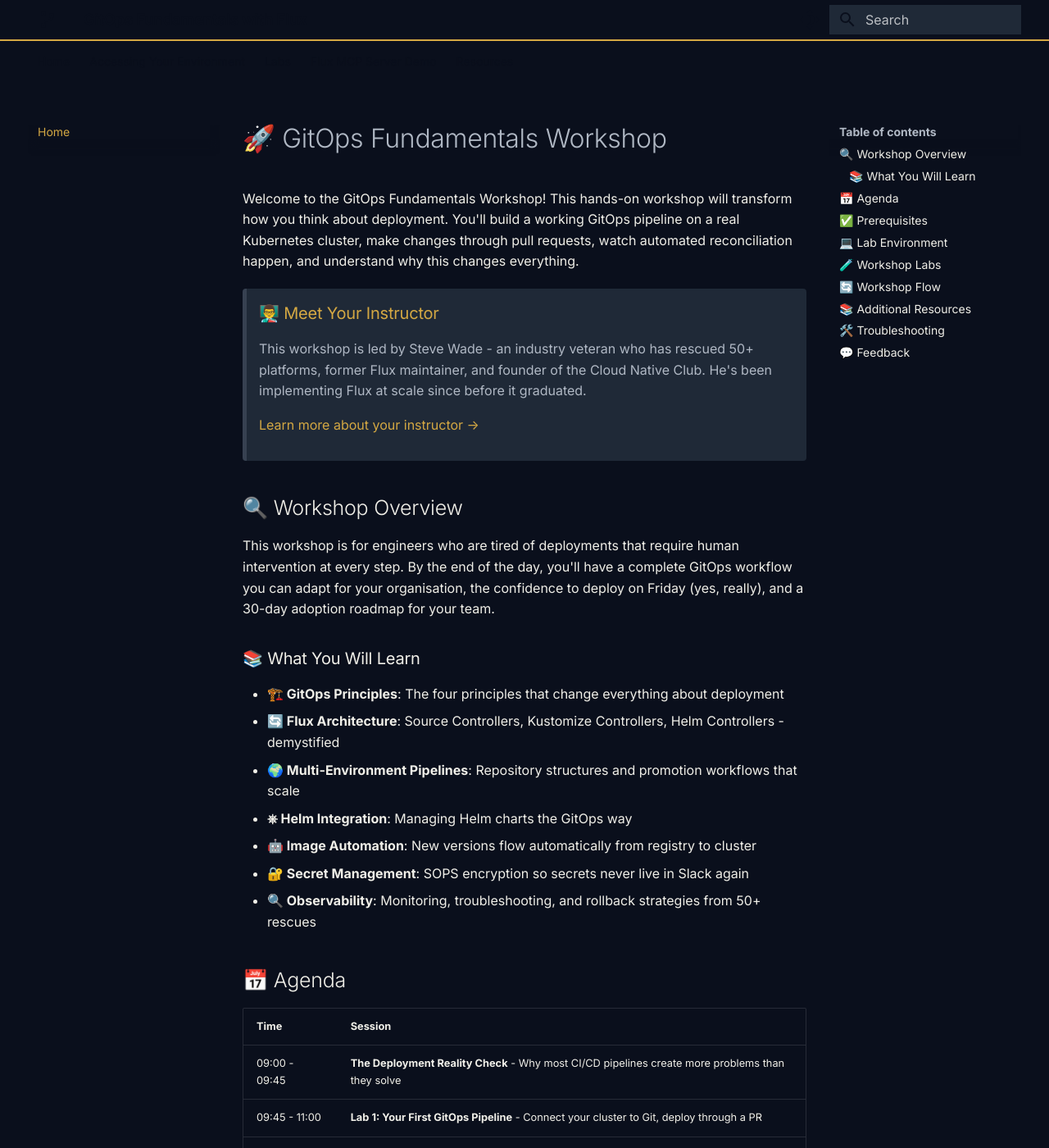
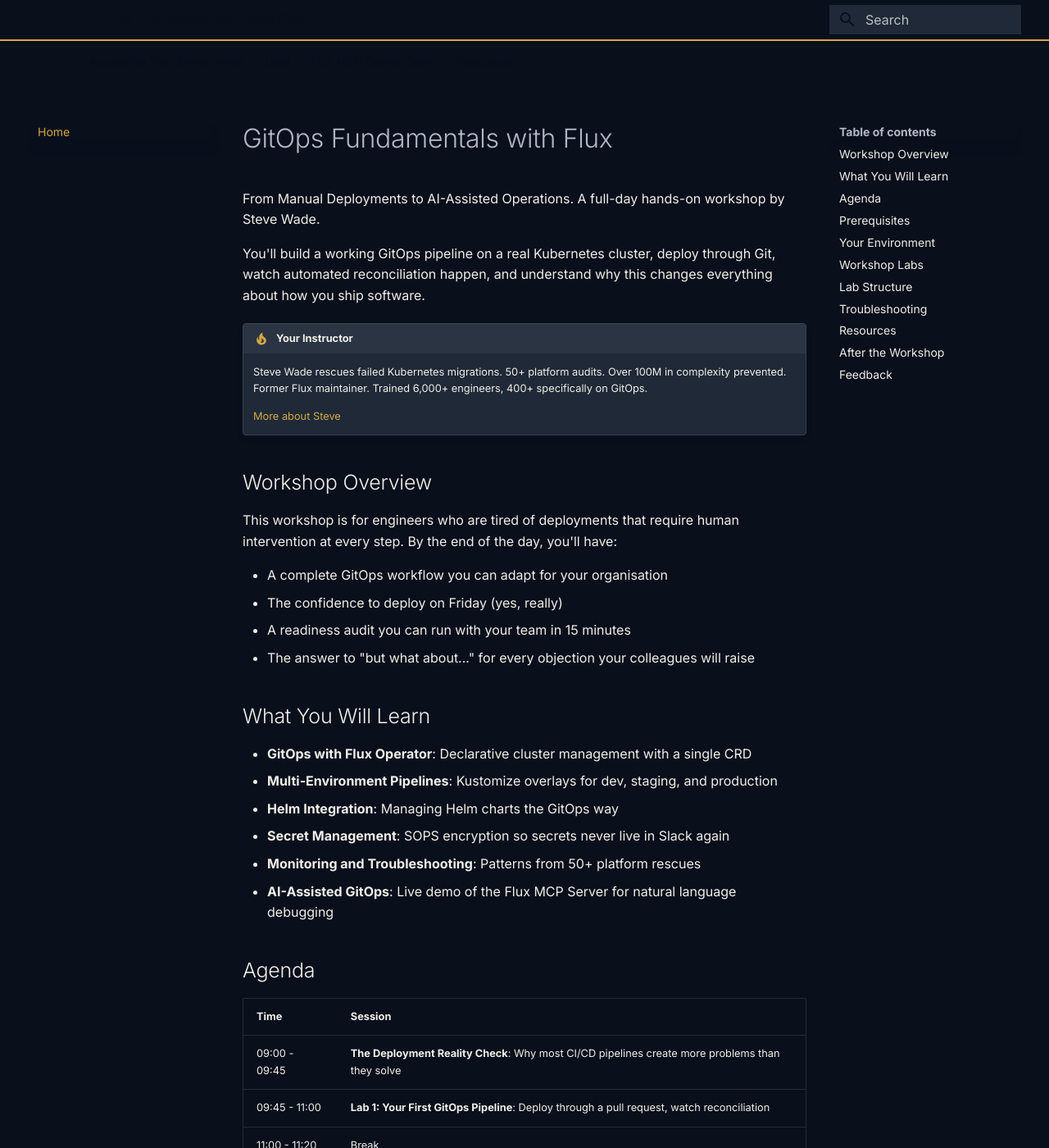
Before and after one commit to stevenwadeconsulting/gitops-fundamentals-lab, an MkDocs documentation site: the page built from docs/index.md, in a window 1280 px wide and 1400 px high. Shown: the whole window at 82% size. Built offline with MkDocs 1.6.1 and Material for MkDocs 9.7.7, drawn with Linux system fonts in a browser that asks for light colours; some of the changed text lies outside the part shown.

Commit message:
Rewrite index page and fix instructor card for Platform Fix
Complete rewrite of index.md: removed all emoji from headings, updated
agenda for 5-lab structure + MCP demo, replaced inline HTML cards with
native admonitions, added lead magnet and platform review links in
after-the-workshop section, all external links open in new tabs.
Instructor card uses tip admonition (dark theme compatible).

Co-Authored-By: Claude Opus 4.6 (1M context) <noreply@anthropic.com>

````diff
--- a/docs/index.md
+++ b/docs/index.md
@@ -1,122 +1,126 @@
-# 🚀 GitOps Fundamentals Workshop
+# GitOps Fundamentals with Flux
 
-Welcome to the GitOps Fundamentals Workshop! This hands-on workshop will transform how you think about deployment. You'll build a working GitOps pipeline on a real Kubernetes cluster, make changes through pull requests, watch automated reconciliation happen, and understand why this changes everything.
+From Manual Deployments to AI-Assisted Operations. A full-day hands-on workshop by Steve Wade.
 
-<div style="padding: 15px; margin: 20px 0; background-color: #e1f5fe; border-left: 5px solid #03a9f4; border-radius: 4px;">
-<h3 style="margin-top: 0; color: #0277bd;">👨‍🏫 Meet Your Instructor</h3>
-<p>This workshop is led by Steve Wade - an industry veteran who has rescued 50+ platforms, former Flux maintainer, and founder of the Cloud Native Club. He's been implementing Flux at scale since before it graduated.</p>
-<p><a href="about-instructor">Learn more about your instructor →</a></p>
-</div>
+You'll build a working GitOps pipeline on a real Kubernetes cluster, deploy through Git, watch automated reconciliation happen, and understand why this changes everything about how you ship software.
 
-## 🔍 Workshop Overview
+!!! tip "Your Instructor"
+    Steve Wade rescues failed Kubernetes migrations. 50+ platform audits. Over 100M in complexity prevented. Former Flux maintainer. Trained 6,000+ engineers, 400+ specifically on GitOps.
 
-This workshop is for engineers who are tired of deployments that require human intervention at every step. By the end of the day, you'll have a complete GitOps workflow you can adapt for your organisation, the confidence to deploy on Friday (yes, really), and a 30-day adoption roadmap for your team.
+    [More about Steve](about-instructor.md)
 
-### 📚 What You Will Learn
+## Workshop Overview
 
-- **🏗️ GitOps Principles**: The four principles that change everything about deployment
-- **🔄 Flux Architecture**: Source Controllers, Kustomize Controllers, Helm Controllers - demystified
-- **🌍 Multi-Environment Pipelines**: Repository structures and promotion workflows that scale
-- **⎈ Helm Integration**: Managing Helm charts the GitOps way
-- **🤖 Image Automation**: New versions flow automatically from registry to cluster
-- **🔐 Secret Management**: SOPS encryption so secrets never live in Slack again
-- **🔍 Observability**: Monitoring, troubleshooting, and rollback strategies from 50+ rescues
+This workshop is for engineers who are tired of deployments that require human intervention at every step. By the end of the day, you'll have:
 
-## 📅 Agenda
+- A complete GitOps workflow you can adapt for your organisation
+- The confidence to deploy on Friday (yes, really)
+- A readiness audit you can run with your team in 15 minutes
+- The answer to "but what about..." for every objection your colleagues will raise
+
+## What You Will Learn
+
+- **GitOps with Flux Operator**: Declarative cluster management with a single CRD
+- **Multi-Environment Pipelines**: Kustomize overlays for dev, staging, and production
+- **Helm Integration**: Managing Helm charts the GitOps way
+- **Secret Management**: SOPS encryption so secrets never live in Slack again
+- **Monitoring and Troubleshooting**: Patterns from 50+ platform rescues
+- **AI-Assisted GitOps**: Live demo of the Flux MCP Server for natural language debugging
+
+## Agenda
 
 | Time | Session |
 |------|---------|
-| 09:00 - 09:45 | **The Deployment Reality Check** - Why most CI/CD pipelines create more problems than they solve |
-| 09:45 - 11:00 | **Lab 1: Your First GitOps Pipeline** - Connect your cluster to Git, deploy through a PR |
+| 09:00 - 09:45 | **The Deployment Reality Check**: Why most CI/CD pipelines create more problems than they solve |
+| 09:45 - 11:00 | **Lab 1: Your First GitOps Pipeline**: Deploy through a pull request, watch reconciliation |
 | 11:00 - 11:20 | Break |
-| 11:20 - 12:40 | **Lab 2: Multi-Environment Mastery** - Kustomize overlays, promotion workflows |
+| 11:20 - 12:40 | **Lab 2: Multi-Environment Mastery**: Kustomize overlays, promotion workflows |
 | 12:40 - 13:20 | Lunch |
-| 13:20 - 14:00 | **Lab 3: Helm Integration** - Helm charts the GitOps way |
-| 14:00 - 14:20 | **Lab 4: Image Update Automation** - Hands-free deployments |
-| 14:20 - 14:40 | **Lab 5: Secret Management with SOPS** - No more secrets in Slack |
+| 13:20 - 14:00 | **Lab 3: Helm Integration**: Helm charts managed by Flux |
+| 14:00 - 14:40 | **Lab 4: Secret Management with SOPS**: Encrypted secrets in Git |
 | 14:40 - 15:00 | Break |
-| 15:00 - 15:45 | **Lab 6: When Things Go Wrong** - Monitoring, troubleshooting, rollbacks |
-| 15:45 - 16:15 | **Ask Me Anything** - Your challenges, your migration strategy |
+| 15:00 - 15:25 | **Lab 5: Monitoring and Troubleshooting**: Breaking things on purpose |
+| 15:25 - 15:45 | **Flux MCP Server Demo**: AI-assisted GitOps debugging |
+| 15:45 - 16:15 | **Ask Me Anything**: Your challenges, your migration strategy |
 
-## ✅ Prerequisites
+## Prerequisites
 
-- Working knowledge of Kubernetes (you know what Deployments, Services, and Namespaces are)
+- Working knowledge of Kubernetes (Deployments, Services, Namespaces)
 - Familiarity with Git (commits, branches, pull requests)
-- Comfort with YAML (you won't cry when you see a ConfigMap)
+- Comfort with YAML
 - If you can run `kubectl get pods` and push to a Git repository, you're ready
 
-## 💻 Lab Environment
+## Your Environment
 
-Each participant will have access to:
+Each participant gets:
 
-- A pre-configured Kubernetes cluster with Flux installed
-- A dedicated GitHub repository for GitOps workflows
-- All workshop materials and example manifests
+- A pre-configured Kubernetes cluster
+- A dedicated bastion node with all tools pre-installed (kubectl, Flux, Helm, SOPS, age)
+- A personal GitHub repository for your GitOps workflow
 
-No local Kubernetes installation required. No Docker Desktop. No fighting with minikube. You'll be deploying within 45 minutes of sitting down.
+No local Kubernetes installation. No Docker Desktop. No minikube. You'll be deploying within 45 minutes of sitting down.
 
-To access your environment, follow the instructions provided [here](access.md).
+[Access your environment](access.md){ .md-button .md-button--primary }
 
-## 🧪 Workshop Labs
+## Workshop Labs
 
-The workshop consists of six hands-on labs, each building on the previous:
+Five hands-on labs, each building on the previous:
 
-1. **[🔰 Your First GitOps Pipeline](labs/1-first-pipeline.md)** - Bootstrap Flux, deploy via pull request, watch reconciliation
-2. **[🌍 Multi-Environment Mastery](labs/2-multi-environment.md)** - Kustomize overlays for dev, staging, and production
-3. **[⎈ Helm Integration](labs/3-helm-integration.md)** - HelmRepository and HelmRelease resources
-4. **[🤖 Image Update Automation](labs/4-image-automation.md)** - Automatic deployments when new images are pushed
-5. **[🔐 Secret Management with SOPS](labs/5-sops-secrets.md)** - Encrypt secrets in Git with Mozilla SOPS
-6. **[🔍 Monitoring & Troubleshooting](labs/6-monitoring-troubleshooting.md)** - Observability, debugging, and rollback strategies
+1. **[Your First GitOps Pipeline](labs/1-first-pipeline.md)**: Bootstrap Flux, deploy via Git, watch reconciliation
+2. **[Multi-Environment Mastery](labs/2-multi-environment.md)**: Kustomize overlays for dev, staging, and production
+3. **[Helm Integration](labs/3-helm-integration.md)**: HelmRepository and HelmRelease resources
+4. **[Secret Management with SOPS](labs/4-sops-secrets.md)**: Encrypt secrets in Git
+5. **[Monitoring and Troubleshooting](labs/5-monitoring-troubleshooting.md)**: Observability, debugging, and rollbacks
 
-## 🔄 Workshop Flow
+Plus: **[Flux MCP Server Demo](labs/flux-mcp-demo.md)**: AI-assisted GitOps debugging with natural language.
 
-<div style="padding: 15px; margin: 20px 0; background-color: #e3f2fd; border-left: 5px solid #2196f3; border-radius: 4px;">
-<p>Each lab follows a consistent structure to enhance your learning:</p>
-<ol>
-  <li><strong>Objective</strong>: What you will learn in the lab</li>
-  <li><strong>Tasks</strong>: Step-by-step instructions with explanations</li>
-  <li><strong>Validation</strong>: How to verify your work</li>
-  <li><strong>Clean-up</strong>: Instructions to reset your environment after each exercise</li>
-</ol>
-<p><strong>Important</strong>: Please follow the clean-up instructions at the end of each lab to ensure your cluster resources remain available for later exercises.</p>
-</div>
+## Lab Structure
 
-## 📚 Additional Resources
+Each lab follows a consistent format:
 
-- [Flux Official Documentation](https://fluxcd.io/flux/)
-- [GitOps Principles](https://opengitops.dev/)
-- [Kustomize Documentation](https://kustomize.io/)
-- [Mozilla SOPS](https://github.com/getsops/sops)
-- [Kubernetes Official Documentation](https://kubernetes.io/docs/home/)
+1. **Objective**: What you will learn
+2. **Tasks**: Step-by-step instructions with explanations
+3. **Validation**: How to verify your work
+4. **Clean-up**: Reset your environment for the next lab
 
-## 🛠️ Troubleshooting
+!!! warning "Follow the clean-up steps"
+    Please follow the clean-up instructions at the end of each lab. This ensures your cluster is ready for the next exercise.
 
-If you encounter any issues during the labs:
+## Troubleshooting
 
-1. Check the Flux status:
-   ```bash
-   flux check
-   flux get all
-   ```
+If you hit an issue during the labs:
 
-2. Inspect Flux events:
-   ```bash
-   flux events
-   kubectl get events -n flux-system
-   ```
+```bash
+# What failed?
+flux get all
 
-3. Check resource reconciliation:
-   ```bash
-   flux get kustomizations
-   flux get sources git
-   ```
+# What's the error?
+kubectl describe kustomization <name> -n flux-system
 
-4. Ask for assistance from the workshop instructor
+# What happened?
+flux events --for kustomization/<name>
 
-## 💬 Feedback
+# Why?
+kubectl logs -n flux-system deploy/kustomize-controller
+```
 
-<div style="padding: 15px; margin: 20px 0; background-color: #fff8e1; border-left: 5px solid #ffc107; border-radius: 4px;">
-<h3 style="margin-top: 0; color: #ff8f00;">📝 Your Feedback Matters!</h3>
-<p>At the end of the workshop, please take a few minutes to share your thoughts by completing our <a href="https://forms.gle/HxoVhSZRNk49BweS9">feedback form</a>.</p>
-<p>Your input helps us improve future workshops and develop new content based on your needs and interests.</p>
-</div>
+If none of that helps, raise your hand.
+
+## Resources
+
+- [Flux Documentation](https://fluxcd.io/flux/){ target="_blank" }
+- [Flux Operator Documentation](https://fluxcd.controlplane.io/){ target="_blank" }
+- [OpenGitOps Principles](https://opengitops.dev/){ target="_blank" }
+- [Kustomize Documentation](https://kustomize.io/){ target="_blank" }
+- [Mozilla SOPS](https://github.com/getsops/sops){ target="_blank" }
+
+## After the Workshop
+
+- [The 10 Landmines Between Your GitOps Workshop and Production](https://guides.platformfix.com/gitops-10-landmines){ target="_blank" }: Free guide with the 25-question readiness audit
+- [Book a Platform Review](https://calendly.com/platformfixer/devops-pro){ target="_blank" }: 30 minutes. You describe your stack. I tell you what I'd delete first.
+- [The Deletion Digest](https://newsletter.platformfix.com){ target="_blank" }: Weekly newsletter. One idea, no fluff.
+
+## Feedback
+
+!!! note "Your feedback matters"
+    At the end of the workshop, please take a few minutes to share your thoughts via the [feedback form](https://forms.gle/HxoVhSZRNk49BweS9){ target="_blank" }.
````
Also changed, not shown: docs/about-instructor.md (+4 -4 lines).
